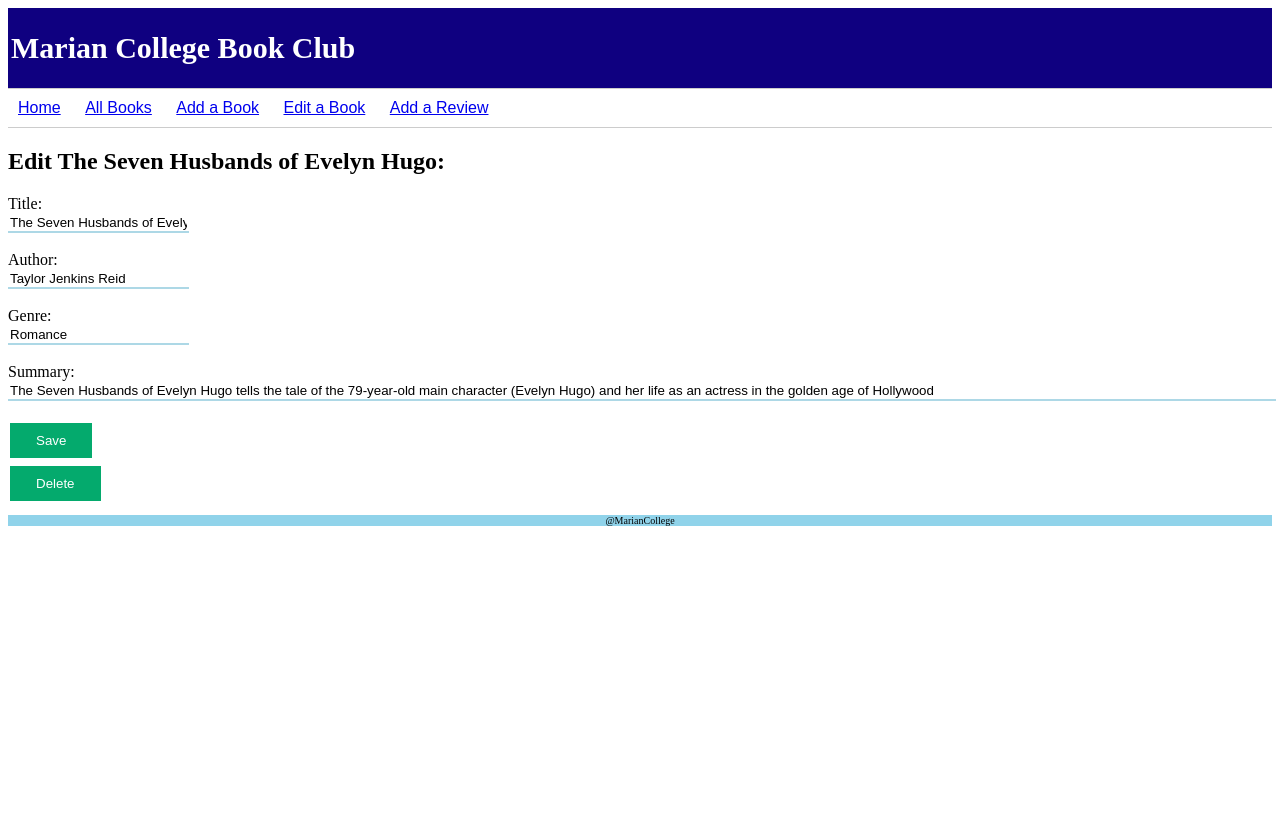
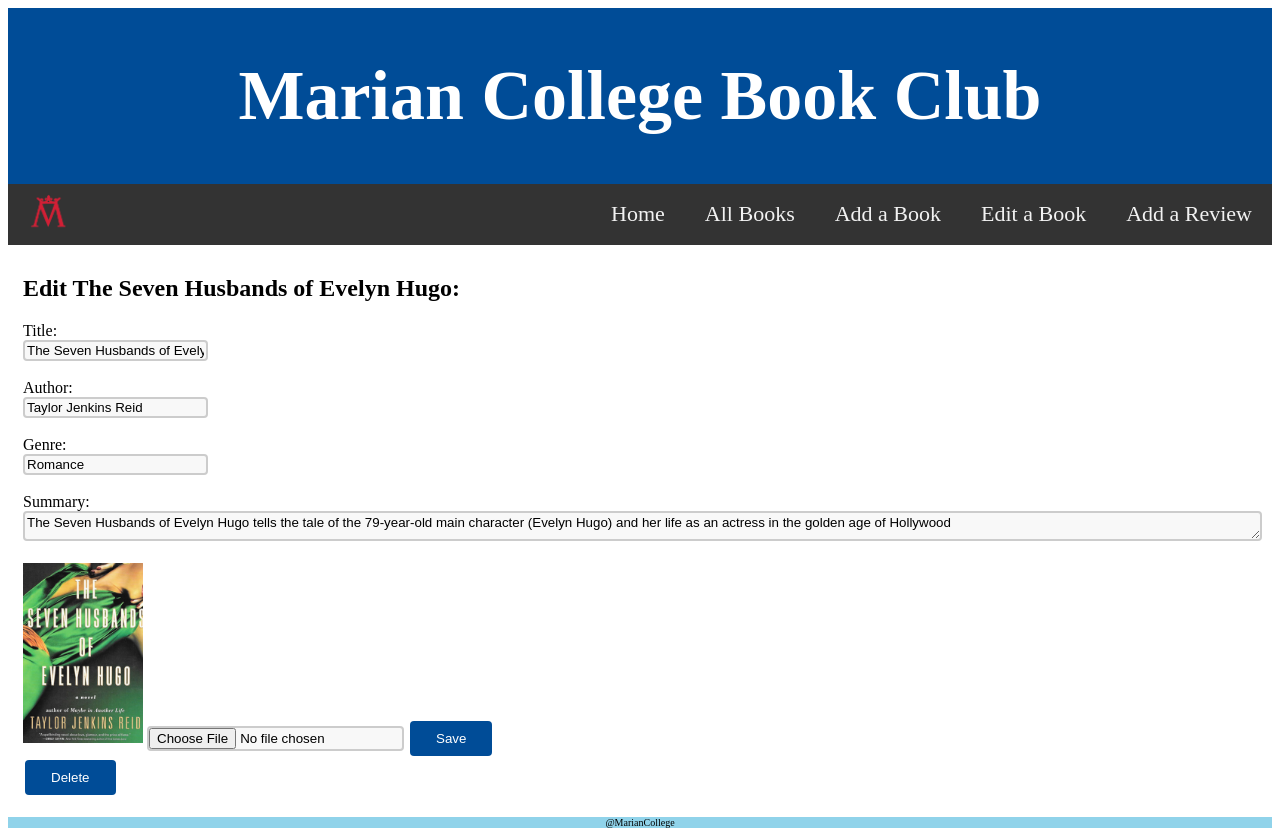
Before and after one commit to zblacklow/Zoe-Blacklow-Book-Club, a Flask app: page /update/1 in a window 1280 px wide. Before the commit the page ends 526 px from the top, so only its background shows below. Run offline with Flask 3, Linux system fonts and the light colour scheme.

Commit message:
Updated Styles + wiki images

```diff
--- a/main.py
+++ b/main.py
@@ -9,10 +9,6 @@ from sqlalchemy.orm import sessionmaker
 from sqlalchemy_utils.functions import database_exists, create_database #import to check if database exists
 from werkzeug.utils import secure_filename
 import os
-
-def connection():
-  Session = sessionmaker(bind=engine)
-  session = Session()
 
 Base = declarative_base()
 ############################REVIEW CLASS###################################
@@ -159,6 +155,7 @@ def book(book_id):
   session =Session()
   #info for specific book
   results = session.query(Book).filter(Book.book_id == book_id).first()
+  print(results.url)
   #reviews for book
   reviews = session.query(Review).filter(Review.book == book_id)
   return render_template('book.html', page_title= 'Book_Details', query_results = results, reviews = reviews)
@@ -170,46 +167,41 @@ def add_book():
     #get info from add book form
     title = request.form.get("title")
     if string_length(1, 50, title) == False:
-      message = "invalid title"
-      return redirect(url_for('error_404', message = message))
+      message = "Invalid Title"
+      return redirect(url_for('error_406', message = message))
     author = request.form.get("author")
     if string_length(3, 25, author) == False:
-      message = "invalid author"
-      return redirect(url_for('error_404', message = message))
+      message = "Invalid Author"
+      return redirect(url_for('error_406', message = message))
     genre = request.form.get("genre")
     if string_length(2, 15, genre) == False:
-      message = "invalid genre"
-      return redirect(url_for('error_404', message = message))
+      message = "Invalid Genre"
+      return redirect(url_for('error_406', message = message))
     summary = request.form.get("summary")
     if string_length(5, 100, summary) == False:
-      message = "invalid summary"
-      return redirect(url_for('error_404', message = message))
+      message = "Invalid Summary"
+      return redirect(url_for('error_406', message = message))
     #get image from files
     image = request.files['image']
     url = secure_filename(image.filename)
     #save image
     if len(url) == 0:
       print("No image supplied")
+      url = None
     else:
       image.save(os.path.join('static/uploads', url))
     #new connection
     Base.metadata.create_all(bind=engine)
     Session = sessionmaker(bind=engine)
     session = Session()
-    check_book = session.query(Book).filter(Book.title == title)
-    if check_book == None:
-      max_id = session.query(func.max(Book.book_id)).scalar()
-      print("highest book id is: ", max_id)
-      book_id = 1 + max_id
-      #add book to database
-      if len(url) == 0:
-        b = Book(book_id, title, author, genre, summary, None)
-      else:
-        b = Book(book_id, title, author, genre, summary, url)
-      session.add(b)
-      session.commit()
-    else:
-      print("Book already exists")
+    max_id = session.query(func.max(Book.book_id)).scalar()
+    print("highest book id is: ", max_id)
+    book_id = 1 + max_id
+    #add book to database
+    b = Book(book_id, title, author, genre, summary, url)
+    session.add(b)
+    session.commit()
+    return redirect(url_for('all_books'))
   return render_template('add_book.html', page_title= 'Add_Book')
 
 #edit book page
@@ -235,6 +227,15 @@ def update(ids):
   if request.method == 'POST':
     if request.form['edit_button'] =="Save":
       print("save button clicked")
+      image = request.files['image']
+      url = secure_filename(image.filename)
+      #save image
+      if len(url) == 0:
+        print("No image supplied")
+        url = None
+      else:
+        image.save(os.path.join('static/uploads', url))
+      book.url = url
       book.title = request.form['title']
       book.author = request.form['author']
       book.genre = request.form['genre']
@@ -266,8 +267,8 @@ def add_review():
     book = request.form.get("book")
     review = request.form.get("review")
     if string_length(1, 100, review) == False:
-      message = "invalid review"
-      return redirect(url_for('error_404', message = message))
+      message = "Invalid Review"
+      return redirect(url_for('error_406', message = message))
     #new connection
     Base.metadata.create_all(bind=engine)
     Session = sessionmaker(bind=engine)
@@ -286,10 +287,10 @@ def add_review():
     return redirect(url_for('book', book_id=book ))
   return render_template('add_review.html', books=books, page_title='Add Review')
 
-@app.route('/404/<message>')
-def error_404(message):
+@app.route('/406/<message>')
+def error_406(message):
   print(message)
-  return render_template('404.html', message=message, page_title='Error 404')
+  return render_template('406.html', message=message, page_title='Error 406')
 
 
 if __name__ == "__main__":
--- a/static/style.css
+++ b/static/style.css
@@ -1,64 +1,120 @@
 header {
-  padding: 3px;
-  text-align: left;
-  background: #0f0080;
-  color: white;
-  font-size: 15px;
-  margin-left: 0px;
+  font-size: 35px;
+  font-weight: 300;
+  background-color: #004c97;
+  color:white;
+  padding: 1px;
+  text-align: center;
 }
 
+#main {
+  margin-left: 5px;
+  padding: 10px 10px;
+ }
+
+h4{
+  text-align:center;
+  text-transform:uppercase;
+  font-size:26px; letter-spacing:1px;
+  display: grid;
+  grid-template-columns: 1fr auto 1fr;
+  grid-template-rows: 16px 0;
+  grid-gap: 22px;
+}
+
+h4:after,h4:before {
+  content: " ";
+  display: block;
+  border-bottom: 2px solid #ccc;
+  background-color:#ffffff;
+}
+
+.home {
+  display: block;
+  margin-left: auto;
+  margin-right: auto;
+  width: 50%;
+}
 footer {
   text-align: center;
   background: #90d3ea;
   font-size: 10px;
 }
 
-.nav{
-    border:1px solid #ccc;
-    border-width:1px 0;
-    list-style:none;
-    margin:0;
-    padding:0;
-    text-align:left;
-    font-family: sans-serif;
-}
-.nav li{
-    display:inline;
-}
-.nav a{
-    display:inline-block;
-    padding:10px;
+nav {
+  background-color: #333;
+  overflow: hidden;
+  text-align: center;
+  top-margin: 1px;
 }
 
+nav a {
+  float: right;
+  color: #f2f2f2;
+  text-align: center;
+  padding: 17.5px 20px;
+  text-decoration: none;
+  font-size: 22px;
+  display: inline;
+}
+
+nav a:hover {
+  background-color: #ddd;
+  color: black;
+}
+
+.nav a.active {
+  background-color: #004c97;
+  color: white;
+}
+
+.nav_logo{
+  float: left;
+  padding: 10px 10px;
+  margin-left: 10px;
+}
+
+li {
+  list-style: none;
+  border-bottom: 1.5px solid #333333;
+}
+
+
 button[type=submit] {
-  background-color: #04AA6D;
+  background-color: #004c97;
   border: none;
   color: white;
   padding: 10px 26px;
-  text-decoration: none;
-  margin: 4px 2px;
+  margin: 2px 2px;
   cursor: pointer;
+  border-radius: 4px;
 }
 
-input[type=text] {
-  border: none;
-  border-bottom: 2px solid lightblue;
+button[type=submit]:hover {
+  background-color: #012b51;
 }
 
-input[type=long_text] {
-  border: none;
-  border-bottom: 2px solid lightblue;
-  width: 100%;
+input {
+  box-sizing: border-box;
+  border: 2px solid #ccc;
+  border-radius: 4px;
+  background-color: #f8f8f8;
 }
 
-input[type=short_text] {
-  border: 2px solid lightblue;
-  width: 10%;
-  border-radius: 6px;
+
+textarea {
+  width: 100%;
+  height: 30px;
+  box-sizing: border-box;
+  border: 2px solid #ccc;
+  border-radius: 4px;
+  background-color: #f8f8f8;
+  font-family:"Arial", serif;
 }
 
+
 #reviews {
-  background-color: #8fe9ff ;
+  background-color: #d2f0f9 ;
   border-radius: 6px;
   padding: 5px 15px;
 }
--- a/templates/add_book.html
+++ b/templates/add_book.html
@@ -16,7 +16,7 @@
 <input type="text" id="genre" name="genre" placeholder="genre"> </br></br>
 
 <label for="summary">Summary: </label></br>
-<input type="long_text" id="summary" name="summary" placeholder="short description"> </br></br>
+<textarea id="summary" name="summary" placeholder="short description"></textarea></br></br>
 
 <input type="file" name="image">
 
--- a/templates/all_books.html
+++ b/templates/all_books.html
@@ -5,13 +5,13 @@
 <ul>
     {% for books in query_results %}
 
-      <li><a href="/books/{{ books.book_id }}">{{ books.title }}</li>
+      <li><a href="/books/{{ books.book_id }}">{{ books.title }}</br>
 
       {% if books.get_url() is string%}
         {% set url =  "/static/uploads/" + books.get_url() %}
         <img src= {{url}} alt="my image" width="120" height="180" />
-      {% endif %}
-</br>
+      {% endif %}</li>
+</br></br>
     {% endfor %}
 </ul>
 {% endblock %}
--- a/templates/home.html
+++ b/templates/home.html
@@ -1,6 +1,7 @@
 {% extends 'layout.html' %}
 {% block content %}
 
-<h2>Welcome To The Marian College Book Club Website</h2>
+<h4>Welcome To The Marian College Book Club Website</h4>
+<img src="static/uploads/bookclub_home.PNG" alt="image" class="home">
 
 {% endblock %}
--- a/templates/layout.html
+++ b/templates/layout.html
@@ -7,8 +7,9 @@
  <body>
    {% include 'header.html' %}
    {% include 'nav.html' %}
-   {% block content %}{% endblock %}
+   <div id="main">
+     {% block content %}{% endblock %}
+   </div>
    {% include 'footer.html' %}
-
  </body>
 </html>
--- a/templates/nav.html
+++ b/templates/nav.html
@@ -1,9 +1,13 @@
 <nav>
-<ul class="nav">
-  <li><a href="/">Home</a></li>
-  <li><a href="/all_books">All Books</a></li>
-  <li><a href="/add_book">Add a Book</a></li>
-  <li><a href="/edit_book">Edit a Book</a></li>
-  <li><a href="/add_review">Add a Review</a></li>
-</ul>
+  <div class="nav_logo">
+    <img src="static/uploads/logo.png" alt="Logo" style="width:40px;height:35px;">
+  </div>
+  <div class="menu">
+    <a href="/add_review">Add a Review</a>
+    <a href="/edit_book">Edit a Book</a>
+    <a href="/add_book">Add a Book</a>
+    <a href="/all_books">All Books</a>
+    <a href="/">Home</a>
+  </div>
+
 </nav>
--- a/templates/update.html
+++ b/templates/update.html
@@ -16,7 +16,13 @@
 <input type="text" id="genre" name="genre" value="{{ book.genre }}"> </br></br>
 
 <label for="summary">Summary: </label></br>
-<input type="long_text" id="summary" name="summary" value="{{ book.summary }}"> </br></br>
+<textarea id="summary" name="summary" >{{ book.summary }}</textarea></br></br>
+
+{% if book.get_url() is string %}
+          {% set url =  "/static/uploads/" + book.get_url() %}
+          <img src= {{url}} alt="my image" width="120" height="180" />
+          {% endif %}
+<input type="file" name="image">
 
 <button type="submit" name="edit_button" value="Save">Save</button></br>
 
```
Also changed, not shown: templates/book.html (+4 -5 lines), mydb.db, static/uploads/Background_image.jpg (added), static/uploads/Kanban1.PNG (added), static/uploads/Kanban3.PNG (added), static/uploads/The-Seven-Husbands-of-Evelyn-Hugo.jpg (added), static/uploads/bookclub_home.PNG (added), static/uploads/kanban2.PNG (added), static/uploads/logo.png (added), templates/406.html (renamed from templates/404.html), 1 other file.
